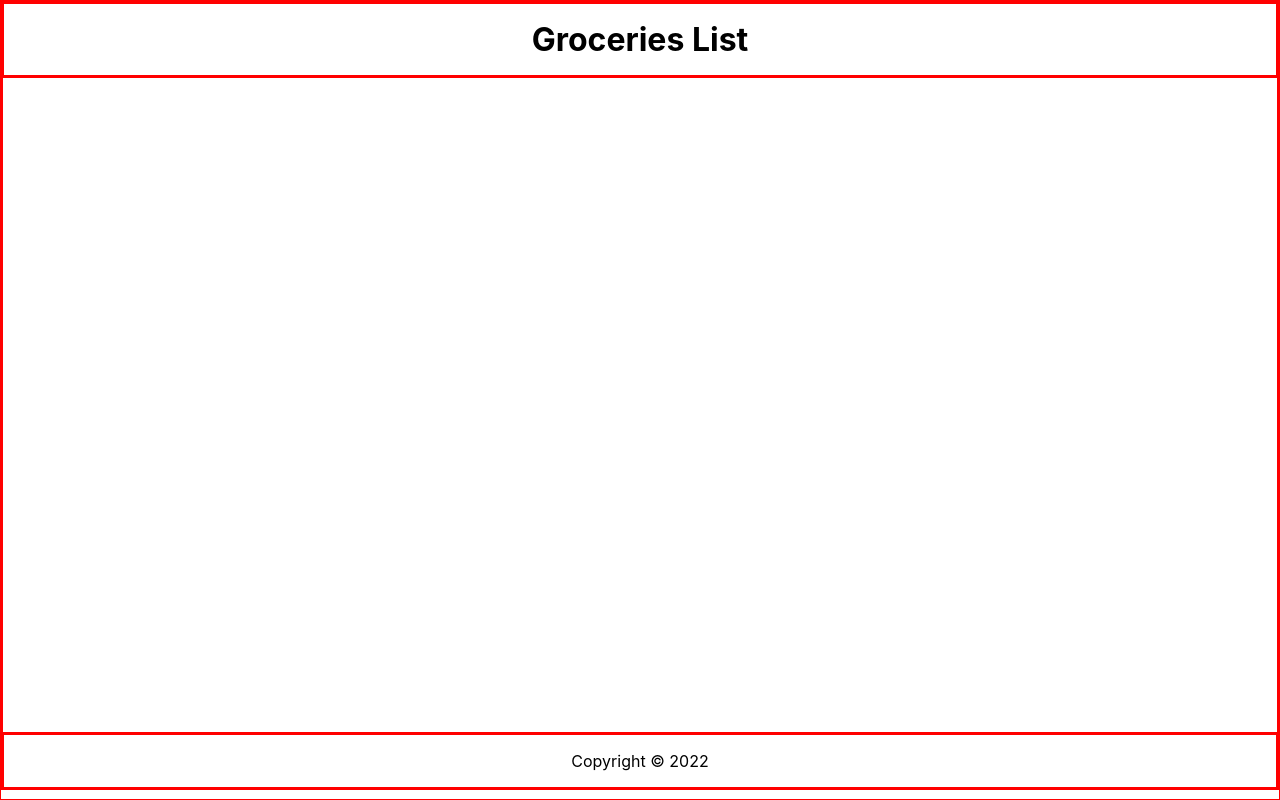
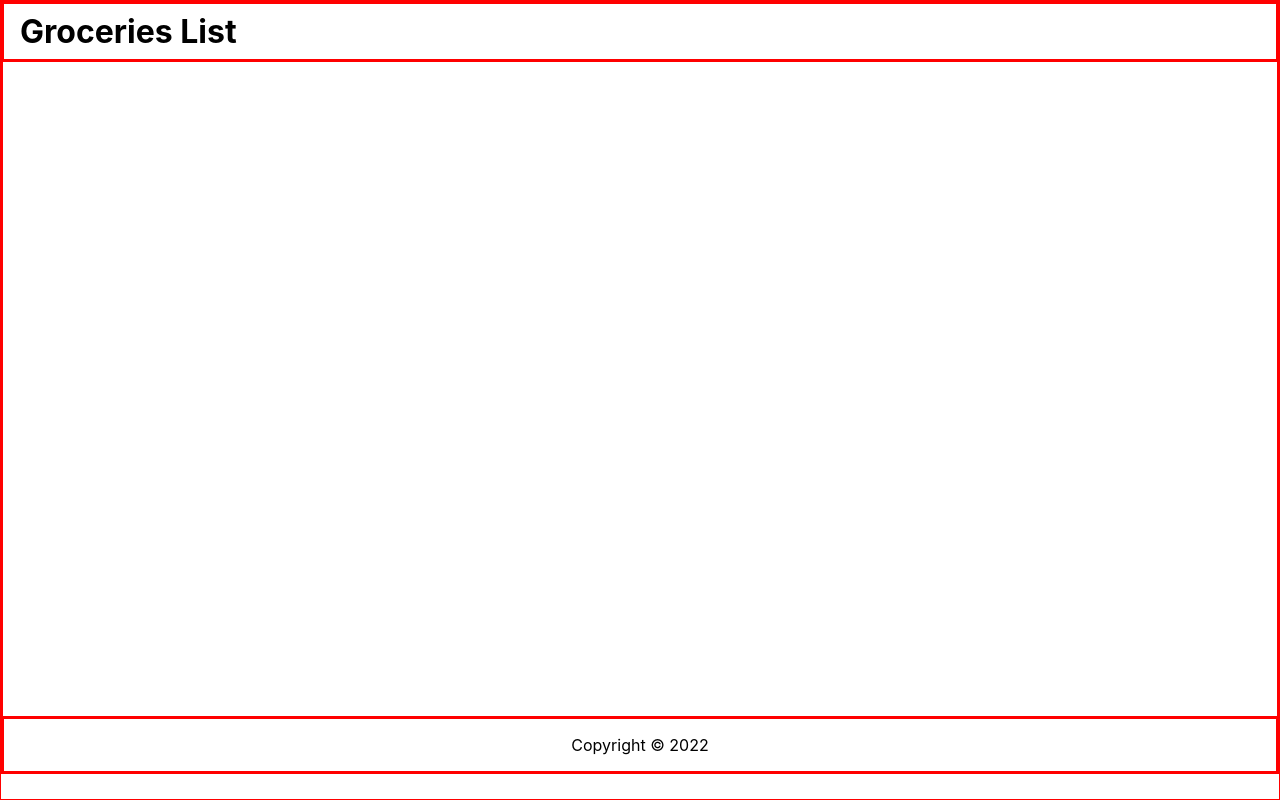
Before and after one commit to shehabElsharif/react-learning-experience, a React (Create React App) app: page / in a window 1280 px wide. Built offline with nearby package versions, Linux system fonts and the light colour scheme.

Commit message:
made the code dryer

```diff
--- a/src/index.css
+++ b/src/index.css
@@ -25,19 +25,17 @@ body {
 }
 
 header{
-  height: fit-content;
-  justify-content: left;
+  text-align: left;
 }
 
 h1{
-  padding: 1rem 0rem;
+  padding: 0.5rem 1rem;
 }
 
 
 main{
   width: 100%;
   display: grid;
-  /* height: 84vh; */
   place-content: center;
   height: 82vh;
   }
```
